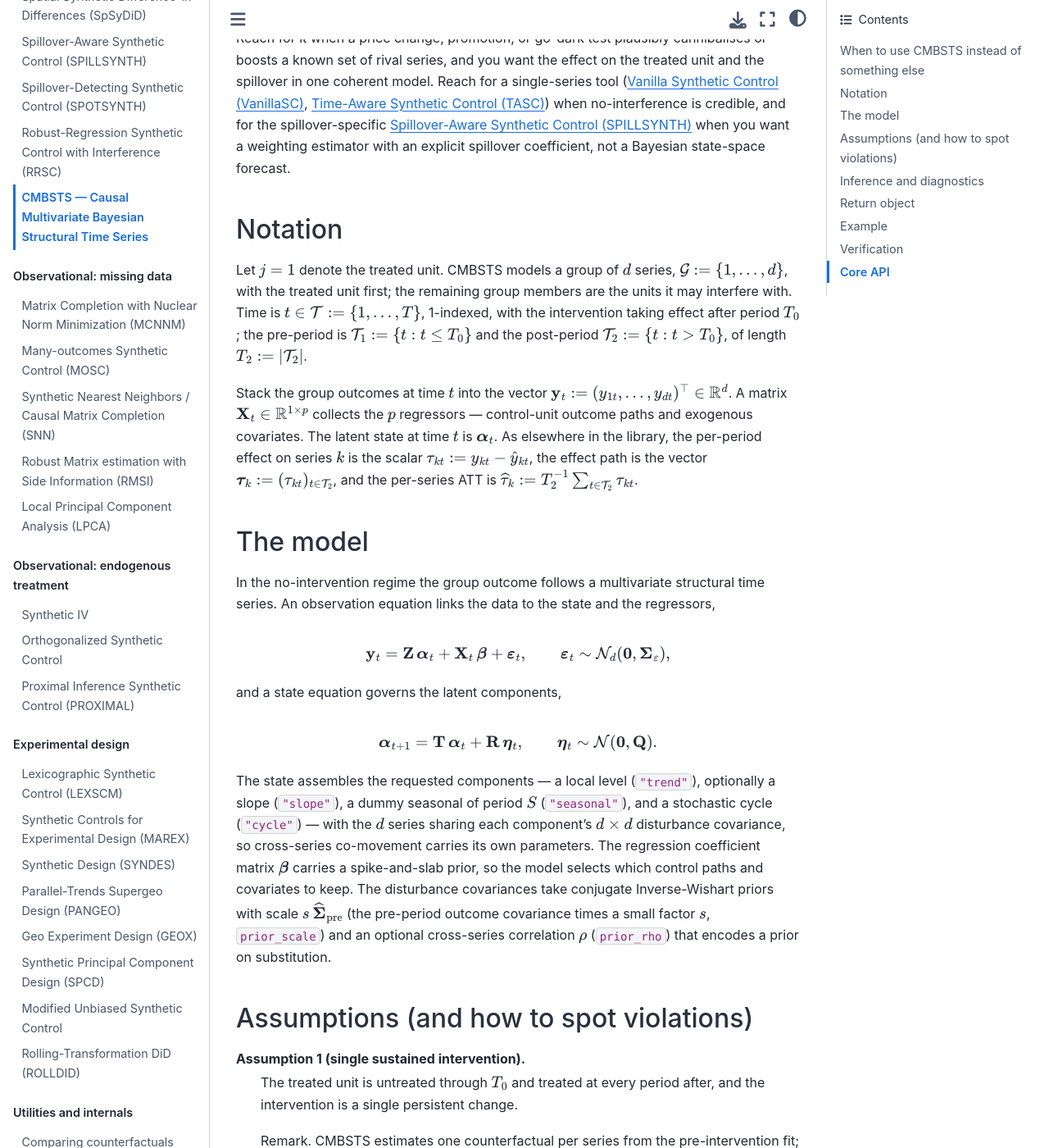
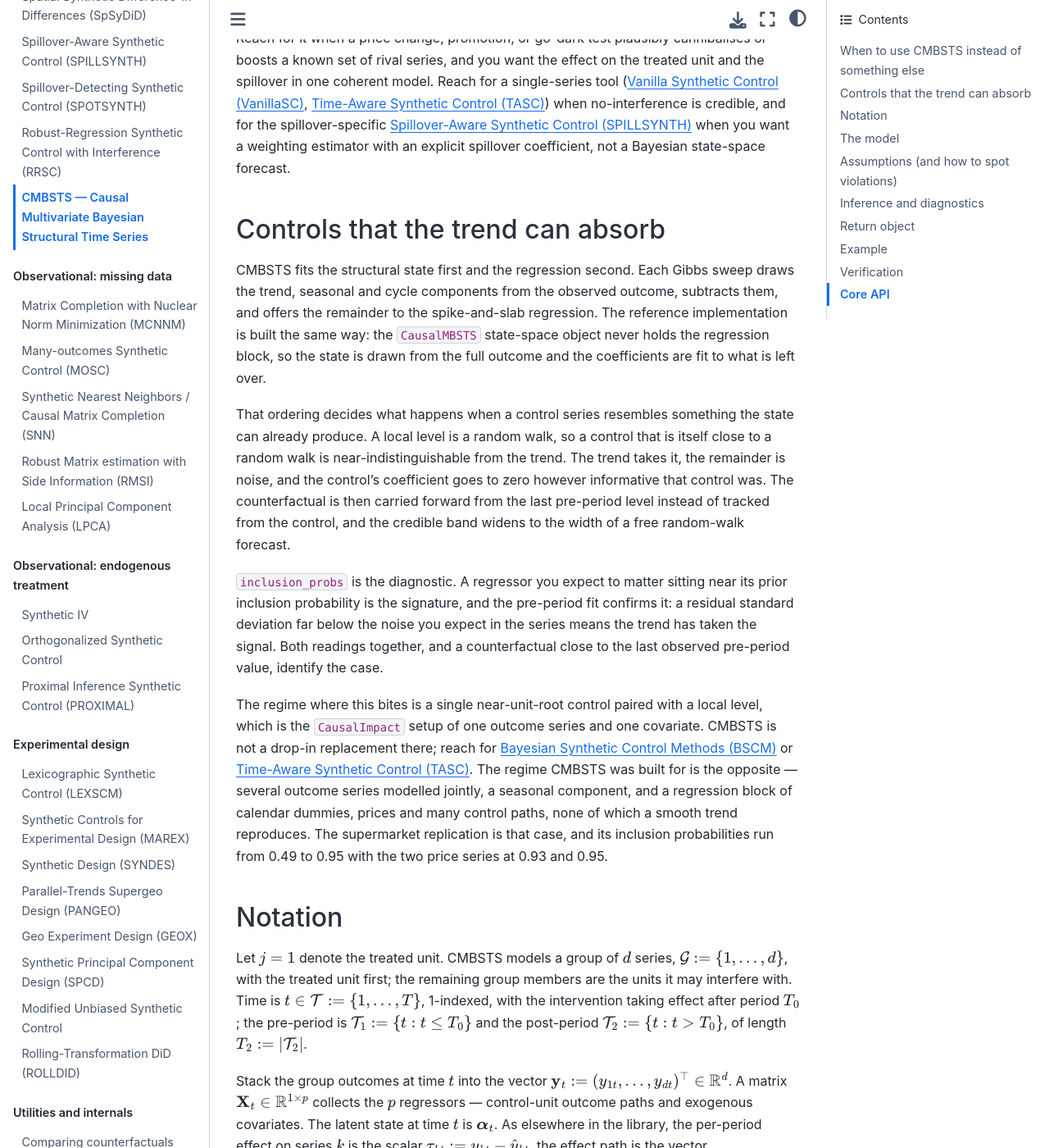
Before and after one commit to jgreathouse9/mlsynth, a Sphinx documentation site: the page built from docs/cmbsts.rst, in a window 1280 px wide and 1400 px high, scrolled down 972 px. Shown: the whole window at 82% size. Built offline with Sphinx 7.4.7 and the Sphinx Book theme 1.1.4, drawn with Linux system fonts in a browser that asks for light colours; pages that are not in the unit, such as notebooks, are missing from menus; some of the changed text lies outside the part shown.

Commit message:
docs(cmbsts): controls the trend absorbs, and a supermarket gallery example (#721)
Documents when a control series is taken by the structural state: a control
close to a random walk is near-indistinguishable from a local level, the trend
takes it, and the coefficient goes to zero. Gives the diagnostic
(inclusion_probs near its prior, pre-period residual below the series' noise,
counterfactual at the last pre-period level) and names the regime where it
bites, the CausalImpact setup of one outcome and one near-unit-root covariate.

Established by reading the reference implementations: CausalMBSTS's state-space
object never holds the regression block, so mlsynth's port is faithful and the
behaviour is the method's, not a defect.

Adds a runnable gallery example on the Menchetti-Bojinov supermarket study,
confined to the one-month horizon the effect is reported over, reproducing the
benchmark's numbers (store 12.33 [0.86, 23.66], competitor -0.31 [-9.82, 9.57]).

Co-Authored-By: Claude Opus 5 <noreply@anthropic.com>
Claude-Session: https://claude.ai/code/session_01XoeP65ZoCZfQfzSAeEmUc4

```diff
--- a/docs/cmbsts.rst
+++ b/docs/cmbsts.rst
@@ -41,6 +41,39 @@ single-series tool (:doc:`vanillasc`, :doc:`tasc`) when no-interference is
 credible, and for the spillover-specific :doc:`spillsynth` when you want a
 weighting estimator with an explicit spillover coefficient, not a
 Bayesian state-space forecast.
+
+Controls that the trend can absorb
+----------------------------------
+
+CMBSTS fits the structural state first and the regression second. Each Gibbs
+sweep draws the trend, seasonal and cycle components from the observed outcome,
+subtracts them, and offers the remainder to the spike-and-slab regression. The
+reference implementation is built the same way: the ``CausalMBSTS`` state-space
+object never holds the regression block, so the state is drawn from the full
+outcome and the coefficients are fit to what is left over.
+
+That ordering decides what happens when a control series resembles something the
+state can already produce. A local level is a random walk, so a control that is
+itself close to a random walk is near-indistinguishable from the trend. The trend
+takes it, the remainder is noise, and the control's coefficient goes to zero
+however informative that control was. The counterfactual is then carried forward
+from the last pre-period level instead of tracked from the control, and the
+credible band widens to the width of a free random-walk forecast.
+
+``inclusion_probs`` is the diagnostic. A regressor you expect to matter sitting
+near its prior inclusion probability is the signature, and the pre-period fit
+confirms it: a residual standard deviation far below the noise you expect in the
+series means the trend has taken the signal. Both readings together, and a
+counterfactual close to the last observed pre-period value, identify the case.
+
+The regime where this bites is a single near-unit-root control paired with a
+local level, which is the ``CausalImpact`` setup of one outcome series and one
+covariate. CMBSTS is not a drop-in replacement there; reach for :doc:`bscm` or
+:doc:`tasc`. The regime CMBSTS was built for is the opposite — several outcome
+series modelled jointly, a seasonal component, and a regression block of calendar
+dummies, prices and many control paths, none of which a smooth trend reproduces.
+The supermarket replication is that case, and its inclusion probabilities run
+from 0.49 to 0.95 with the two price series at 0.93 and 0.95.
 
 Notation
 --------
@@ -156,7 +189,8 @@ by their posterior mean and an equal-tailed credible interval at level
 reflects posterior predictive uncertainty that grows with the forecast horizon —
 so a long post-window yields wide bands by construction. ``inclusion_probs``
 reports, for each regressor, the posterior probability that the model included
-it.
+it; a regressor stuck near its prior probability is the absorption case
+described above, not evidence that the control is uninformative.
 
 Return object
 -------------
--- /dev/null
+++ b/docs/gallery/plot_cmbsts_supermarket.py
@@ -0,0 +1,209 @@
+"""
+CMBSTS: a price cut, and what it did to the competitor
+======================================================
+
+A supermarket chain cut the price of one of its own store-brand products and
+left it cut. The question is how many extra units that sold -- and, because the
+direct competitor sits on the same shelf, whether those units came out of the
+competitor's sales. The second question is what makes this awkward for an
+ordinary synthetic control: the competitor is the most informative comparison
+available and is also the series most likely to react to the treatment, so it
+cannot serve as a clean control.
+
+CMBSTS, the causal multivariate Bayesian structural time series model of
+Menchetti and Bojinov (2022, *Annals of Applied Statistics* 16(1):414-435),
+answers both at once. The treated product and its competitor are modelled as a
+two-dimensional outcome vector sharing a trend, a weekly seasonal component and
+a spike-and-slab regression on genuinely untreated series. Each gets its own
+counterfactual and its own credible band, so the effect on the treated brand and
+the spillover onto the rival are estimated inside one model instead of being
+assumed away.
+
+The data are daily sales from the authors' replication package: one
+store-competitor pair (pair 10 of the three the paper studies), ten wine-category
+control series picked by dynamic time warping, the two brands' prices, and
+calendar dummies for Saturdays, Sundays and holidays. Sales are put on a
+per-opening-hour basis because Sunday trading hours are shorter. The price
+reduction takes effect on 2018-10-04.
+
+Two details carry the design. The store's own post-intervention price is the
+thing the treatment changes, so feeding it to the model would absorb the effect;
+it is frozen at its last pre-intervention value, which keeps the regressor
+exogenous as the paper's Assumption 3 requires. And the effect is summarised over
+a one-month horizon ending 2018-11-04 instead of the full year of post-period
+data. A structural forecast's uncertainty grows with the horizon, so a band drawn
+across the whole remaining panel says little; the month after the cut is the
+window the decision was about, and it is the window plotted below.
+"""
+
+# sphinx_gallery_thumbnail_number = 1
+
+# %%
+# Building the panel
+# ------------------
+# Six files from the replication package: the two brands' daily sales and prices,
+# the wine-category control series, and the calendar dummies. Sales are divided by
+# opening hours (5 on most Sundays, 13 otherwise), and the store price is frozen
+# from the intervention date onward. The panel CMBSTS wants is long: one row per
+# series per day, with ``treated`` marking the store brand after the cut.
+
+import numpy as np
+import pandas as pd
+import matplotlib.pyplot as plt
+
+from mlsynth import CMBSTS
+
+BASE = (
+    "https://raw.githubusercontent.com/jgreathouse9/mlsynth/"
+    "refs/heads/main/basedata/cmbsts_supermarket/"
+)
+INTERVENTION = pd.Timestamp("2018-10-04")
+HORIZON_END = pd.Timestamp("2018-11-04")          # the paper's one-month horizon
+PAIR = 10
+CONTROLS = [0, 129, 14, 173, 182, 230, 253, 33, 54, 86]   # DTW-selected wines
+
+dv = pd.read_csv(BASE + "dummy_var.csv", sep=r"\s+")
+# That file carries a leading row-number column, so pandas takes it as a 1-based
+# index; everything below is positional, so drop it before using the columns.
+dv = dv.reset_index(drop=True)
+dates = pd.to_datetime(dv["dates"])
+dates_arr = dates.to_numpy()
+sat, sun_d, hol = (dv[c].to_numpy() for c in ("sat", "sun", "hol"))
+store = pd.read_csv(BASE + "store_sales.csv", sep=";")
+comp = pd.read_csv(BASE + "competitor_sales.csv", sep=";")
+store_price = pd.read_csv(BASE + "store_price.csv", sep=";").to_numpy(float)
+comp_price = pd.read_csv(BASE + "competitor_price.csv", sep=";").to_numpy(float)
+wines = pd.read_csv(BASE + "wines.csv", sep=";")
+
+sunday = ((dates.dt.day_name() == "Sunday") & (dates.dt.month != 12)
+          & (~dates.isin([pd.Timestamp("2017-11-26"), pd.Timestamp("2018-11-25")])))
+hours = np.where(sunday, 5.0, 13.0)
+h_store = store.div(hours, axis=0).to_numpy()
+h_comp = comp.div(hours, axis=0).to_numpy()
+h_wines = wines.div(hours, axis=0).to_numpy()
+
+post = (dates >= INTERVENTION).to_numpy()
+store_price_frozen = store_price.copy()
+store_price_frozen[post] = store_price_frozen[~post][-1]
+
+excl = dv["excl.dates"].to_numpy()
+names = [f"w{j}" for j in CONTROLS]
+rows = []
+for t in range(len(dates)):
+    shared = {"week": t, "excl": excl[t]}
+    rows.append({"item": "store", "sales": h_store[t, PAIR - 1], "treated": int(post[t]),
+                 "sat": sat[t], "sun": sun_d[t], "hol": hol[t],
+                 "sprice": store_price_frozen[t, PAIR - 1],
+                 "cprice": comp_price[t, PAIR - 1], **shared})
+    rows.append({"item": "comp", "sales": h_comp[t, PAIR - 1], "treated": 0,
+                 "sat": np.nan, "sun": np.nan, "hol": np.nan,
+                 "sprice": np.nan, "cprice": np.nan, **shared})
+    for j, name in zip(CONTROLS, names):
+        rows.append({"item": name, "sales": h_wines[t, j], "treated": 0,
+                     "sat": np.nan, "sun": np.nan, "hol": np.nan,
+                     "sprice": np.nan, "cprice": np.nan, **shared})
+panel = pd.DataFrame(rows)
+
+horizon = int(((dates >= INTERVENTION) & (dates <= HORIZON_END) & (excl == 0)).sum())
+print(f"{len(dates)} days, {horizon} non-excluded days in the one-month horizon")
+
+# %%
+# Fitting the model
+# -----------------
+# ``group_units`` holds the series that may react to the treatment -- here the
+# competitor -- and ``control_units`` holds the ones that cannot. That split is
+# the partial-interference assumption, stated as configuration. The prior
+# cross-series correlation ``prior_rho=-0.8`` encodes the substitution the study
+# expects between a brand and its direct rival; ``horizon`` confines the reported
+# effect to the month after the cut.
+
+result = CMBSTS({
+    "df": panel, "outcome": "sales", "unitid": "item", "time": "week",
+    "treat": "treated",
+    "group_units": ["comp"], "control_units": names,
+    "covariates": ["sat", "sun", "hol", "sprice", "cprice"],
+    "components": ["trend", "seasonal"], "seas_period": 7,
+    "excl_dates": "excl", "horizon": horizon,
+    "prior_scale": 1.0, "prior_rho": -0.8,
+    "niter": 1000, "burn": 200, "seed": 1, "display_graphs": False,
+}).fit()
+
+detail = result.inference_detail
+for k, name in enumerate(result.inputs.series_names):
+    lo, hi = float(detail.att_lower[k]), float(detail.att_upper[k])
+    print(f"{name:>6}: {float(detail.att_mean[k]):7.2f} units/hour per day   "
+          f"95% CI [{lo:7.2f}, {hi:7.2f}]")
+
+# %%
+# The effect over the reported horizon
+# ------------------------------------
+# Observed sales against the counterfactual CMBSTS forecasts for each series, from
+# two months before the cut through the end of the one-month horizon. The shaded
+# region is the 95% credible band on the counterfactual. Reading the two panels
+# together is the point of the model: the store brand separates from its
+# counterfactual and stays above it, while the competitor's path remains inside
+# its band, which is what an absent spillover looks like.
+
+from mlsynth.utils.plotting import Plotter, mlsynth_style
+
+T0 = result.inputs.T0
+counterfactual = detail.counterfactual_full
+observed = result.inputs.Y
+
+window = ((dates >= INTERVENTION - pd.Timedelta(days=60))
+          & (dates <= HORIZON_END)).to_numpy()
+idx = np.flatnonzero(window)
+in_post = idx >= T0
+band_rows = idx[in_post] - T0                  # the effect arrays start at T0
+
+titles = {"store": "Store brand (price cut)", "comp": "Competitor (untreated)"}
+plotter = Plotter()
+
+with mlsynth_style():
+    fig, axes = plt.subplots(2, 1, figsize=(9, 7), sharex=True)
+    for k, (ax, name) in enumerate(zip(axes, result.inputs.series_names)):
+        # The band is on the counterfactual, so subtract the effect bounds from
+        # the observed path; the pre-period stays NaN and is left unshaded.
+        lower = np.full(idx.size, np.nan)
+        upper = np.full(idx.size, np.nan)
+        lower[in_post] = observed[idx[in_post], k] - detail.effect_upper[band_rows, k]
+        upper[in_post] = observed[idx[in_post], k] - detail.effect_lower[band_rows, k]
+
+        plotter.observed_vs_counterfactual(
+            dates_arr[idx],
+            observed[idx, k],
+            counterfactual[idx, k],
+            labels=["Counterfactual"],
+            intervention=INTERVENTION,
+            interval=(lower, upper),
+            interval_label="95% credible band",
+            outcome="units sold per hour",
+            time="Date" if k == len(axes) - 1 else "",
+            title=titles.get(str(name), str(name)),
+            ax=ax,
+        )
+        # The archetype labels its first series "Treated (...)"; only the store
+        # brand is treated here, so name each series for what it is.
+        handles, labels = ax.get_legend_handles_labels()
+        labels[0] = f"Observed ({name})"
+        ax.legend(handles, labels, loc="upper left")
+
+        att, lo, hi = (float(detail.att_mean[k]), float(detail.att_lower[k]),
+                       float(detail.att_upper[k]))
+        ax.annotate(f"ATT {att:.2f}  [{lo:.2f}, {hi:.2f}]",
+                    xy=(0.985, 0.06), xycoords="axes fraction", ha="right")
+    fig.tight_layout()
+
+# %%
+# The store brand's effect is positive and its credible interval excludes zero;
+# the competitor's is a small negative number whose interval comfortably contains
+# it. That is the paper's Table 3 finding for this pair -- a real gain on the
+# discounted brand, no measurable cannibalisation of the rival -- and it is
+# cross-validated against the authors' ``CausalMBSTS`` package in
+# ``benchmarks/cases/cmbsts_supermarket.py``.
+#
+# The band widens as the forecast runs on, which is the behaviour of any
+# structural time-series counterfactual: the further from the last observed
+# pre-period data, the less the model commits. Confining the summary to the
+# month the decision was about is what keeps the reported interval informative,
+# and the ``horizon`` argument is how CMBSTS expresses that.
```
